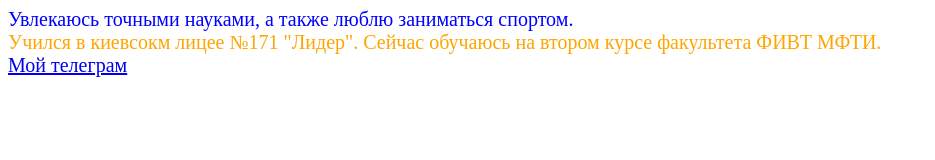
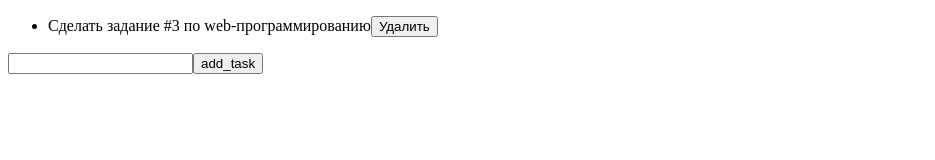
Before and after one commit to sava-stepurin/WEB-programming, a plain HTML site: page index.html in a window 1280 px wide. Shown: the whole page, without its empty margins (0-935 px from the left). Drawn offline with nearby package versions, Linux system fonts and the light colour scheme.

Commit message:
add task3

```diff
--- /dev/null
+++ b/app.js
@@ -0,0 +1,57 @@
+function add(text) {
+    var li = document.createElement('li');
+    var span = document.createElement('span');
+    span.innerHTML = text;
+    li.appendChild(span);
+    var button1 = document.createElement("button");
+    button1.innerHTML = "Удалить";
+    button1.addEventListener("click",  function(){ li.remove()});
+
+    li.appendChild(button1);
+    ul.appendChild(li);
+}
+
+var div = document.getElementById("root");
+var ul = document.createElement('ul');
+div.appendChild(ul);
+
+add("Сделать задание #3 по web-программированию");
+
+var input = document.createElement("input");
+input.id = "add_task_input";
+
+var button2 = document.createElement("button");
+button2.innerHTML = "add_task";
+button2.id = "add_task";
+button2.addEventListener("click", function(){add(input.value)});
+div.appendChild(input);
+div.appendChild(button2);
+
+
+
+
+
+/*var li = document.createElement('li');
+var span = document.createTextNode("Сделать задание #3 по web-программированию");
+
+li.appendChild(span);
+
+var button1 = document.createElement("button");
+button1.innerHTML = "Удалить";
+button1.addEventListener("click", function(){ li.remove()});
+
+li.appendChild(button1);
+ul.appendChild(li);
+div.appendChild(ul);
+
+var input = document.createElement("input");
+input.id = "add_task_input";
+
+var button2 = document.createElement("button");
+button2.innerHTML = "add_task";
+button2.id = "add_task";
+
+div.appendChild(input);
+div.appendChild(button2);
+
+button2.addEventListener("click", function(){ul.appendChild(input)});*/
--- a/index.html
+++ b/index.html
@@ -1,31 +1,14 @@
-<!Doctype html>
-<html lang="ru-RU">
+<!DOCTYPE html>
+<html lang="ru">
 <head>
-<meta charset=utf-8>
-<title>Резюме - Савва Степурин</title>
-<style type="text/css">
-	.about {
-	font-size: 20px;
-	color: blue;
-	}
-	.experience {
-	font-size: 20px;
-	color: orange;
-	}
-	.contacts {
-	font-size: 20px;
-	}
-</style>
+    <meta charset="UTF-8">
+    <title>Менеджер задач</title>
+    <script src="http://code.jquery.com/jquery-1.8.3.js"></script>
 </head>
 <body>
-	<div class="about">
-		Увлекаюсь точными науками, а также люблю заниматься спортом.
-	</div>
-	<div class="experience">
-		Учился в киевсокм лицее №171 "Лидер". Сейчас обучаюсь на втором курсе факультета ФИВТ МФТИ.
-	</div>
-	<div class="contacts">
-		<a href="https://t.me/savastep">Мой телеграм</a>
-	</div>
+    <div id="root">
+
+    </div>
+    <script src="app.js"></script>
 </body>
 </html>
```
Also changed, not shown: task2/index.html (added, +31 -0 lines).
